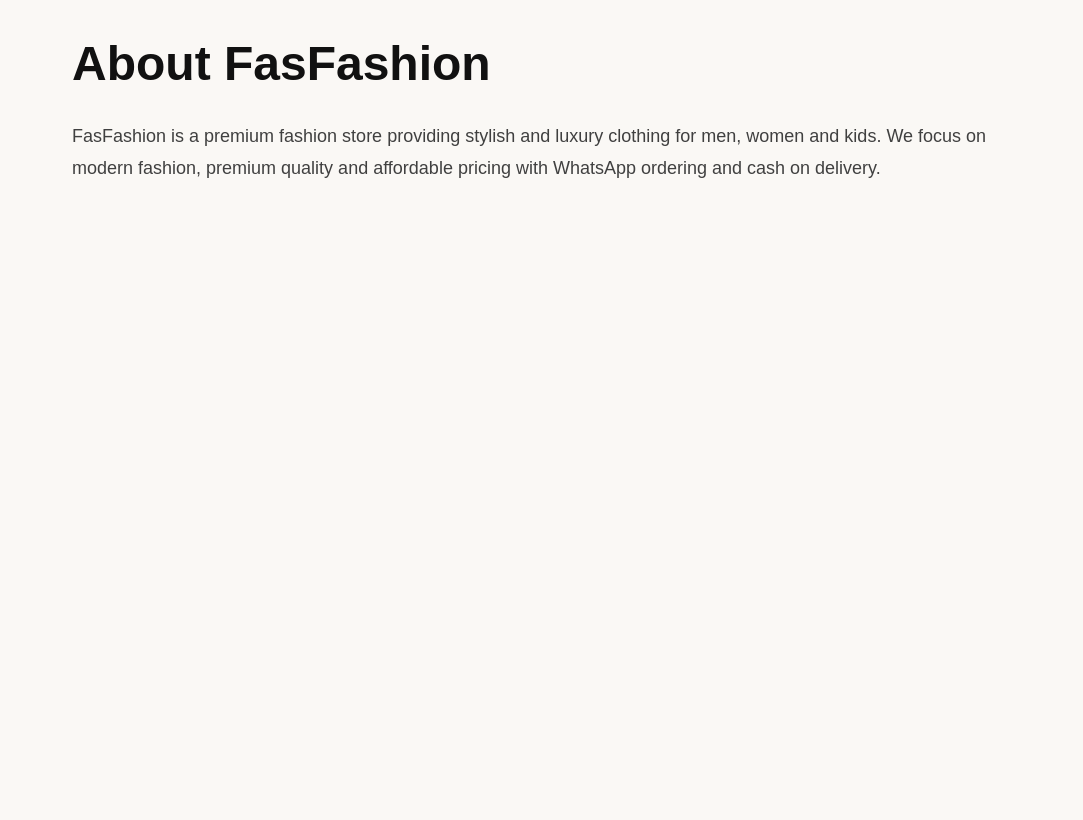
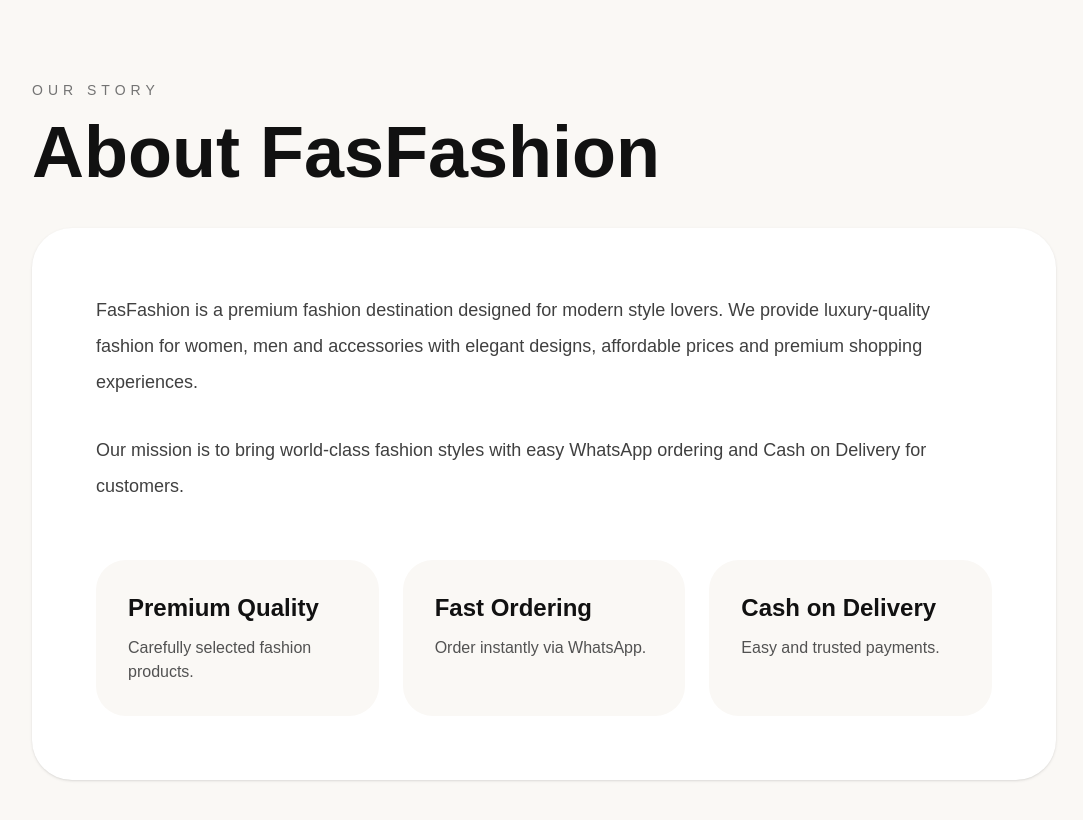
Before and after one commit to Rashamjm/fasfashion, a Next.js app: page /about in a window 1280 px wide. Shown: the top 820 px of the page, without its empty margins (96-1179 px from the left). Built offline with nearby package versions, Linux system fonts and the light colour scheme.

Commit message:
premium about contact

```diff
--- a/app/about/page.tsx
+++ b/app/about/page.tsx
@@ -1,17 +1,68 @@
 export default function AboutPage() {
   return (
-    <main className="min-h-screen bg-[#faf8f5] p-10 max-w-5xl mx-auto">
-      <h1 className="text-5xl font-bold mb-8">
-        About FasFashion
-      </h1>
+    <main className="bg-[#faf8f5] min-h-screen px-6 md:px-14 py-20">
 
-      <p className="text-lg text-neutral-700 leading-8">
-        FasFashion is a premium fashion store providing
-        stylish and luxury clothing for men, women and kids.
-        We focus on modern fashion, premium quality and
-        affordable pricing with WhatsApp ordering and
-        cash on delivery.
-      </p>
+      <div className="max-w-5xl mx-auto">
+
+        <p className="uppercase tracking-[5px] text-sm text-neutral-500">
+          Our Story
+        </p>
+
+        <h1 className="text-5xl md:text-7xl font-bold mt-4 mb-10">
+          About FasFashion
+        </h1>
+
+        <div className="bg-white rounded-[40px] p-10 md:p-16 shadow-sm">
+
+          <p className="text-lg leading-9 text-neutral-700">
+            FasFashion is a premium fashion destination designed for
+            modern style lovers. We provide luxury-quality fashion
+            for women, men and accessories with elegant designs,
+            affordable prices and premium shopping experiences.
+          </p>
+
+          <p className="text-lg leading-9 text-neutral-700 mt-8">
+            Our mission is to bring world-class fashion styles
+            with easy WhatsApp ordering and Cash on Delivery
+            for customers.
+          </p>
+
+          <div className="grid md:grid-cols-3 gap-6 mt-14">
+
+            <div className="bg-[#faf8f5] rounded-[30px] p-8">
+              <h3 className="text-2xl font-bold">
+                Premium Quality
+              </h3>
+
+              <p className="mt-3 text-neutral-600">
+                Carefully selected fashion products.
+              </p>
+            </div>
+
+            <div className="bg-[#faf8f5] rounded-[30px] p-8">
+              <h3 className="text-2xl font-bold">
+                Fast Ordering
+              </h3>
+
+              <p className="mt-3 text-neutral-600">
+                Order instantly via WhatsApp.
+              </p>
+            </div>
+
+            <div className="bg-[#faf8f5] rounded-[30px] p-8">
+              <h3 className="text-2xl font-bold">
+                Cash on Delivery
+              </h3>
+
+              <p className="mt-3 text-neutral-600">
+                Easy and trusted payments.
+              </p>
+            </div>
+
+          </div>
+        </div>
+
+      </div>
     </main>
   );
 }
--- a/app/contact/page.tsx
+++ b/app/contact/page.tsx
@@ -1,26 +1,61 @@
 export default function ContactPage() {
   return (
-    <main className="min-h-screen bg-[#faf8f5] p-10 max-w-4xl mx-auto">
-      <h1 className="text-5xl font-bold mb-8">
+    <main className="bg-[#faf8f5] min-h-screen px-6 md:px-14 py-20">
+
+      <div className="max-w-5xl mx-auto">
+
+        <p className="uppercase tracking-[5px] text-sm text-neutral-500">
           Contact Us
+        </p>
+
+        <h1 className="text-5xl md:text-7xl font-bold mt-4 mb-12">
+          Get In Touch
         </h1>
 
-      <div className="bg-white p-8 rounded-[30px] shadow-sm">
-        <h3 className="text-2xl font-semibold">
+        <div className="bg-white rounded-[40px] p-10 md:p-16 shadow-sm">
+
+          <div className="grid md:grid-cols-2 gap-10">
+
+            <div>
+              <h3 className="text-3xl font-bold mb-5">
                 WhatsApp Orders
               </h3>
 
-        <p className="mt-4 text-neutral-600">
-          Place orders directly through WhatsApp.
+              <p className="text-neutral-600 leading-8">
+                Place your orders directly through WhatsApp for
+                a quick and easy shopping experience.
               </p>
 
               <a
-          href="https://wa.me/97470768582"
-          className="inline-block mt-6 bg-black text-white px-8 py-4 rounded-full"
+                href="https://wa.me/947XXXXXXXX"
+                className="inline-block bg-black text-white px-8 py-4 rounded-full mt-8"
               >
                 Chat on WhatsApp
               </a>
             </div>
+
+            <div>
+              <h3 className="text-3xl font-bold mb-5">
+                Shop Information
+              </h3>
+
+              <p className="text-neutral-600 mb-3">
+                📍 Sri Lanka
+              </p>
+
+              <p className="text-neutral-600 mb-3">
+                🚚 Cash on Delivery Available
+              </p>
+
+              <p className="text-neutral-600">
+                🌍 Worldwide Fashion Inspiration
+              </p>
+            </div>
+
+          </div>
+
+        </div>
+      </div>
     </main>
   );
 }
```
Lines whose indentation alone changed are shown as unchanged.
